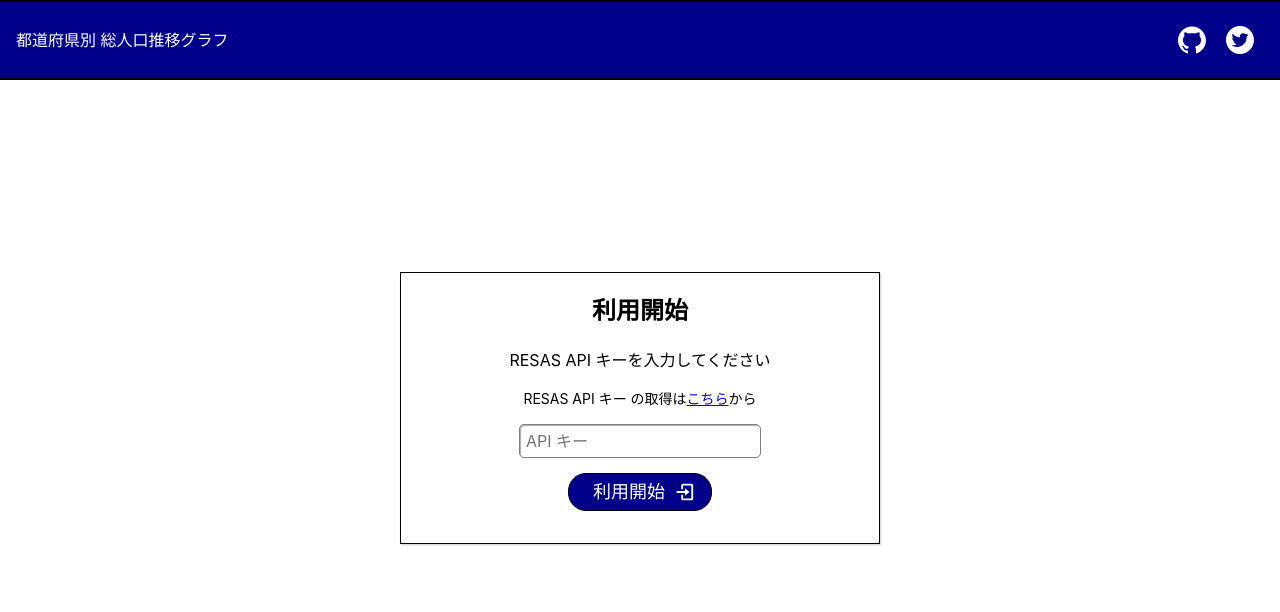
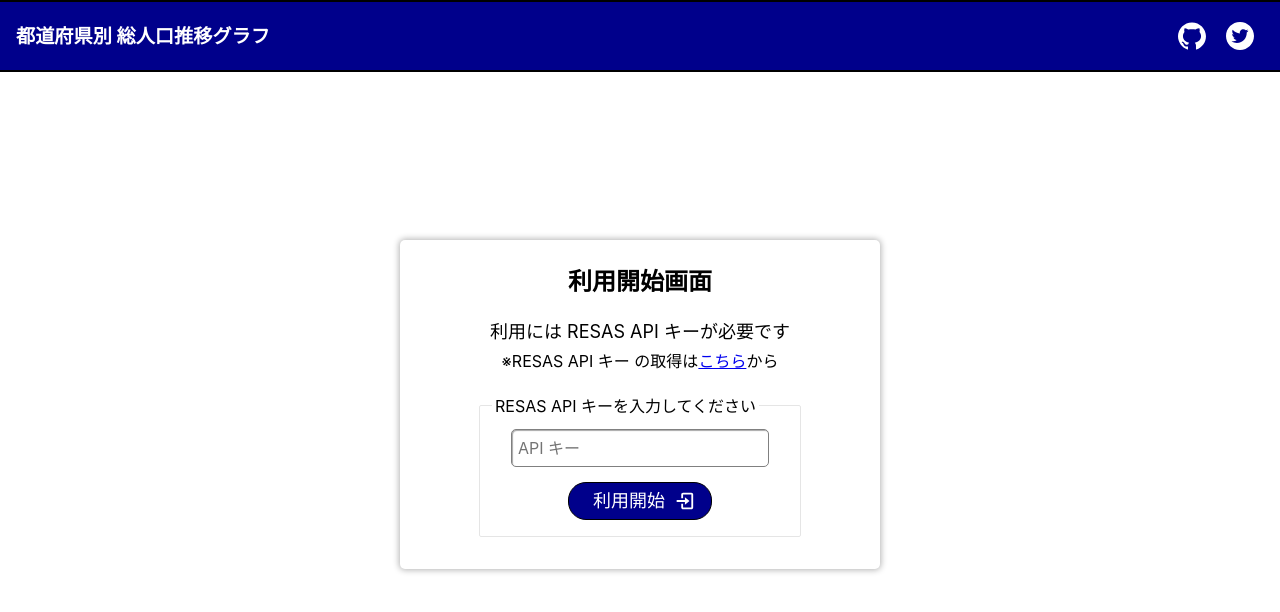
Before and after one commit to Symthy/react-clone-yumemi-exam, a React (Vite) app: page /login in a window 1280 px wide. Shown: the top 612 px of the page. Built offline with nearby package versions, Linux system fonts and the light colour scheme.

Commit message:
add: fix styles of login page

```diff
--- a/src/components/elements/button/button.tsx
+++ b/src/components/elements/button/button.tsx
@@ -1,6 +1,6 @@
 import { ReactNode } from 'react';
 import { css, SerializedStyles } from '@emotion/react';
-import { themeColor } from 'src/styles';
+import { commonStyles } from 'src/styles';
 
 type ButtonProps = {
   label: string;
@@ -12,7 +12,7 @@ type ButtonProps = {
 
 const styles = {
   btn: css`
-    background-color: ${themeColor};
+    background-color: ${commonStyles.themeColor};
     box-sizing: border-box;
     cursor: pointer;
     white-space: nowrap;
--- a/src/components/elements/external-text-link/external-text-link.tsx
+++ b/src/components/elements/external-text-link/external-text-link.tsx
@@ -1,4 +1,4 @@
-import { css } from '@emotion/react';
+import { css, SerializedStyles } from '@emotion/react';
 
 const styles = css`
   display: inline-flex;
@@ -14,16 +14,24 @@ type ExternalTextLinkProps = {
   afterLabel?: string;
   url: string;
   fontSize?: number;
+  additionalStyles?: SerializedStyles;
 };
 
-export const ExternalTextLink = ({ beforeLabel, linkLabel, afterLabel, url, fontSize }: ExternalTextLinkProps) => {
+export const ExternalTextLink = ({
+  beforeLabel,
+  linkLabel,
+  afterLabel,
+  url,
+  fontSize,
+  additionalStyles
+}: ExternalTextLinkProps) => {
   const fontStyle = fontSize ? { fontSize: `${fontSize / 16}rem` } : {};
   const linkStyle = {
     cursor: 'pointer',
     ...fontStyle
   };
   return (
-    <div css={styles}>
+    <div css={[styles, additionalStyles]}>
       <p style={linkStyle}>{beforeLabel}</p>
       <a style={linkStyle} href={url}>
         {linkLabel}
--- /dev/null
+++ b/src/components/elements/react-icon-link-wrapper/index.ts
@@ -0,0 +1 @@
+export * from './react-icon-link-wrapper';
--- /dev/null
+++ b/src/components/elements/react-icon-link-wrapper/react-icon-link-wrapper.tsx
@@ -0,0 +1,18 @@
+import { ReactElement } from 'react';
+import { css } from '@emotion/react';
+import { IconType } from 'react-icons/lib';
+
+const styles = css`
+  margin: 0 0.5rem;
+`;
+
+type IconLinkWrapperProps = {
+  icon: ReactElement<IconType>;
+  url: string;
+};
+
+export const IconLinkWrapper = ({ icon, url }: IconLinkWrapperProps) => (
+  <div css={styles}>
+    <a href={url}>{icon}</a>
+  </div>
+);
--- a/src/components/pages/login-page/login-page.tsx
+++ b/src/components/pages/login-page/login-page.tsx
@@ -5,40 +5,61 @@ import { useResasApiClient } from 'src/api/useResasApiClient';
 import { Button } from 'src/components/elements/button';
 import { ExternalTextLink } from 'src/components/elements/external-text-link';
 import { InputTextField } from 'src/components/elements/input-text-field';
-import { footerHeight, headerHeight } from 'src/styles';
+import { commonStyles } from 'src/styles';
 import { useSubmitApiKey } from './useSubmitApiKey';
 
 const RESAS_REGISTER_PAGE_URL = 'https://opendata.resas-portal.go.jp/form.html';
 
 const styles = {
   foundation: css`
-    height: calc(100vh - ${headerHeight} - ${footerHeight});
+    height: calc(100vh - ${commonStyles.headerHeight} - ${commonStyles.footerHeight});
     display: flex;
     justify-content: center;
     align-items: center;
   `,
   container: css`
     width: 30rem;
-    box-sizing: border-box;
     display: flex;
     justify-content: center;
     align-items: center;
     flex-direction: column;
 
-    border: 1px solid;
-    box-shadow: 1px 1px 2px 0 #ccc;
-    padding-bottom: 2rem;
-    > * {
-      display: flex;
-      justify-content: center;
-      align-items: center;
-      flex-direction: column;
-    }
+    // border: 1px solid;
+    box-shadow: 0 0 6px 1px rgba(0, 0, 0, 0.3);
+    border-radius: 5px;
+    padding-bottom: ${32 / 16}rem;
+  `,
+  title: css`
+    margin: 0; // 縦幅リセット
+    padding-top: ${24 / 16}rem;
+  `,
+  description: css`
+    font-size: ${18 / 16}rem;
+    margin-bottom: ${4 / 16}rem;
   `,
   form: css`
+    border: 1px solid rgba(0, 0, 0, 0.1);
+    border-radius: 2px;
+    padding: 1.5rem 2rem 1rem 2rem;
+    display: flex;
+    justify-content: center;
+    align-items: center;
+    flex-direction: column;
     & > :not(:last-child) {
       margin-bottom: 1rem;
     }
+
+    position: relative;
+  `,
+  formLabel: css`
+    font-size: ${16 / 16}rem;
+    background-color: white;
+    box-sizing: border-box;
+    padding: 1px 3px;
+    position: absolute;
+    top: 0;
+    left: 0;
+    transform: translateY(-50%) translateX(${12 / 16}rem);
   `
 };
 
@@ -60,17 +81,32 @@ export const LoginPage = () => {
   return (
     <div css={styles.foundation}>
       <div css={styles.container}>
-        <h2>利用開始</h2>
+        <h2 css={styles.title}>利用開始画面</h2>
+
+        <p css={styles.description}>利用には RESAS API キーが必要です</p>
+        <ExternalTextLink
+          beforeLabel='※RESAS API キー の取得は'
+          linkLabel='こちら'
+          afterLabel='から'
+          url={RESAS_REGISTER_PAGE_URL}
+          fontSize={16}
+          additionalStyles={css`
+            margin-bottom: 2rem;
+          `}
+        />
         <form css={styles.form} onSubmit={onSumbitApiKey}>
-          <label htmlFor='apikey'>RESAS API キーを入力してください</label>
-          <ExternalTextLink
-            beforeLabel='RESAS API キー の取得は'
-            linkLabel='こちら'
-            afterLabel='から'
-            url={RESAS_REGISTER_PAGE_URL}
-            fontSize={14}
+          <label css={styles.formLabel} htmlFor='apikey'>
+            RESAS API キーを入力してください
+          </label>
+          <InputTextField
+            placeholder='API キー'
+            value={apiKey}
+            onChange={onInputApiKey}
+            additionalStyles={css`
+              width: 16rem;
+              height: ${36 / 16}rem;
+            `}
           />
-          <InputTextField placeholder='API キー' value={apiKey} onChange={onInputApiKey} />
           <Button label='利用開始' type='submit' suffix={<BiLogIn size={`${22 / 16}rem`} color='white' />} />
         </form>
       </div>
--- a/src/components/templates/app-header/app-header.tsx
+++ b/src/components/templates/app-header/app-header.tsx
@@ -1,20 +1,21 @@
 import { css } from '@emotion/react';
 import { AiFillTwitterCircle, AiFillGithub } from 'react-icons/ai';
-import { headerHeight, themeColor } from 'src/styles';
+import { IconLinkWrapper } from 'src/components/elements/react-icon-link-wrapper';
+import { commonStyles } from 'src/styles';
 
 const styles = {
   container: css`
-    height: ${headerHeight};
+    height: ${commonStyles.headerHeight};
     display: flex;
     justify-content: space-between;
     align-items: center;
     border: 1px solid;
     border-width: 2px 0;
-    background-color: ${themeColor};
+    background-color: ${commonStyles.themeColor};
   `,
   title: css`
     color: white;
-    font-size: 1rem;
+    font-size: 1.2rem;
     margin-left: 1rem;
   `,
   links: css`
@@ -22,26 +23,21 @@ const styles = {
     display: flex;
     justify-content: flex-end;
     align-items: center;
-  `,
-  linkWrpper: css`
-    margin: 0 0.5rem;
   `
 };
 
 export const AppHeader = () => (
   <header css={styles.container}>
-    <p css={styles.title}>都道府県別 総人口推移グラフ</p>
+    <h1 css={styles.title}>都道府県別 総人口推移グラフ</h1>
     <div css={styles.links}>
-      <div css={styles.linkWrpper}>
-        <a href='https://github.com/Symthy/react-clone-yumemi-exam'>
-          <AiFillGithub size='2rem' color='white' />
-        </a>
-      </div>
-      <div css={styles.linkWrpper}>
-        <a href='https://twitter.com/SYM_souten'>
-          <AiFillTwitterCircle size='2rem' color='white' />
-        </a>
-      </div>
+      <IconLinkWrapper
+        url='https://github.com/Symthy/react-clone-yumemi-exam'
+        icon={<AiFillGithub size='2rem' color='white' title='Code' />}
+      />
+      <IconLinkWrapper
+        url='https://twitter.com/SYM_souten'
+        icon={<AiFillTwitterCircle size='2rem' color='white' title='Creater' />}
+      />
     </div>
   </header>
 );
--- a/src/styles/index.tsx
+++ b/src/styles/index.tsx
@@ -1,4 +1,6 @@
-export const headerHeight = `5rem`;
-export const footerHeight = `4rem`;
+export const commonStyles = {
+  headerHeight: `4.5rem`,
+  footerHeight: `4rem`,
 
-export const themeColor = 'darkblue';
+  themeColor: 'darkblue'
+};
```
Also changed, not shown: 1 other file (tests, documents, lock files or other folders).
